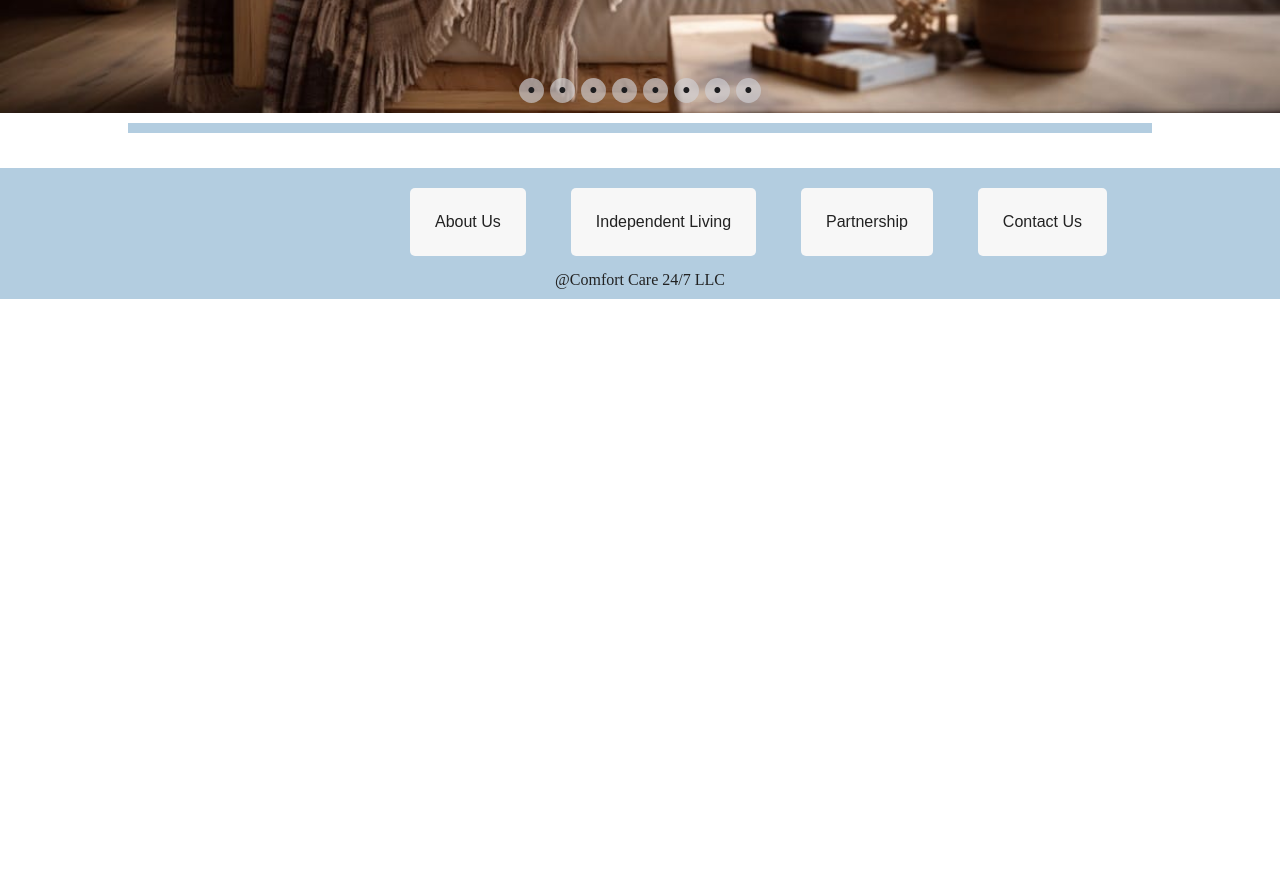
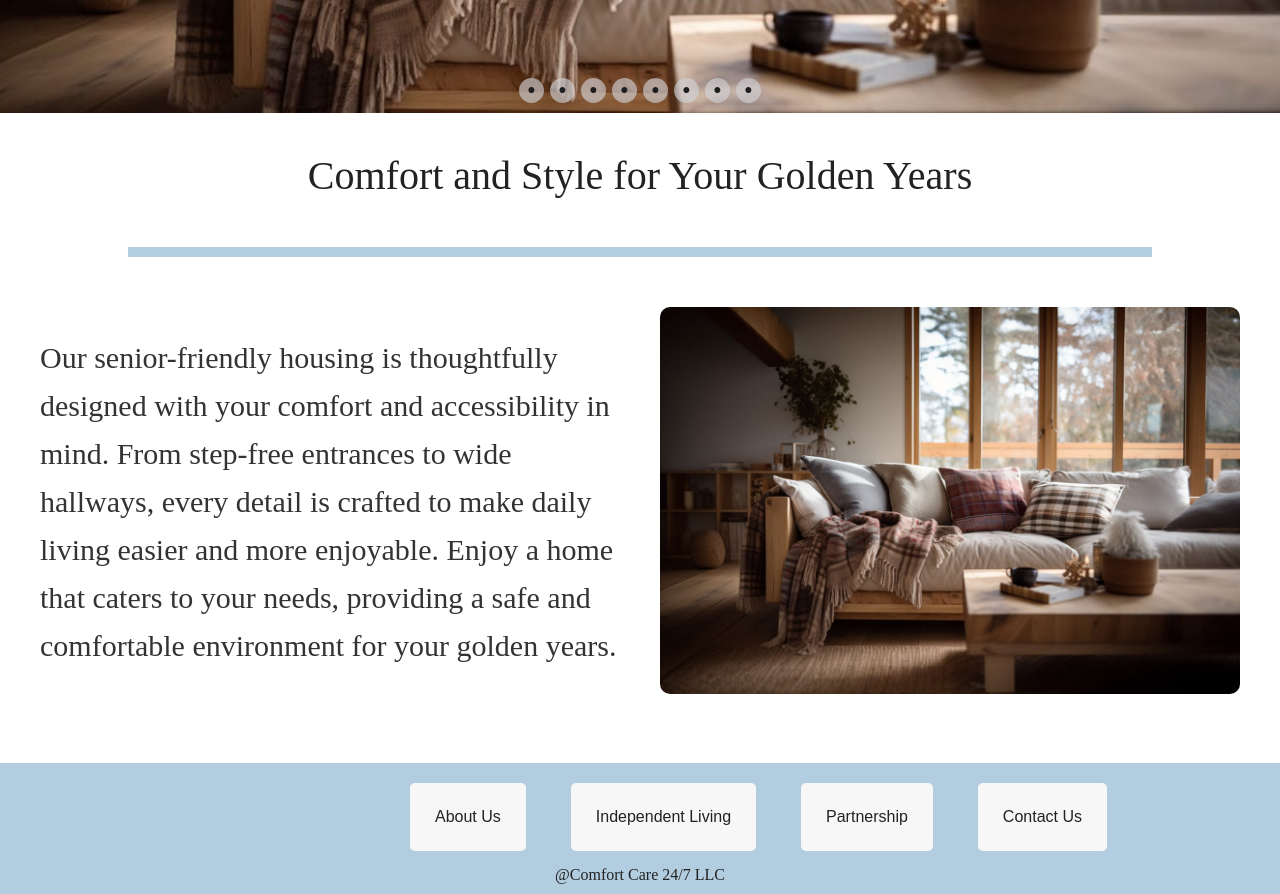
Before and after one commit to Erosas15/comfort-care, a React (Create React App) app in the folder client/: page /independent-living in a window 1280 px wide. Shown: the part 600-1494 px from the top of the page. Before the commit the page ends 899 px from the top, so only its background shows below. Built offline with nearby package versions, Linux system fonts and the light colour scheme.

Commit message:
added care section
fixed bug with carousel
added style and added basic text for each section
TODO: get better text for sections of website

```diff
--- a/client/src/components/IndependentLivingPage.js
+++ b/client/src/components/IndependentLivingPage.js
@@ -1,10 +1,35 @@
-import React, { useState} from "react";
+import React, { useState } from "react";
 import { useLocation } from "react-router-dom";
 import "../styles/independentLivingPage.css";
 import ImageCarousel from "./ImageCarousel";
 
 import HomePage_Photo1 from "./photos/hm-pg-photo1.jpg";
 import HomePage_Photo2 from "./photos/hm-pg-photo2.jpg";
+
+
+const CareSection = ({ independPageIndex, image }) => {
+  const careSectionText = [
+    "Our senior-friendly housing is thoughtfully designed with your comfort and accessibility in mind. From step-free entrances to wide hallways, every detail is crafted to make daily living easier and more enjoyable. Enjoy a home that caters to your needs, providing a safe and comfortable environment for your golden years.",
+    "Say goodbye to the hassles of home maintenance and repairs. Our maintenance-free living ensures that you can spend your time on what truly matters. With our dedicated team handling all the upkeep, you can enjoy a worry-free lifestyle, focusing on activities and hobbies you love.",
+    "Stay engaged and connected with a vibrant community offering a wide range of social activities. From fitness classes to hobby groups, our community events foster friendships and a sense of belonging. Enjoy an active social life, discovering new interests and making lasting memories.",
+    "Your safety and security are our top priorities. With 24/7 surveillance, secure entry points, and emergency response systems, you can have peace of mind knowing you are well-protected. Live confidently in an environment that prioritizes your well-being, day and night.",
+    "Our focus is on providing a lifestyle of independence without the integration of healthcare services. Enjoy the freedom to live on your terms, choosing your healthcare providers and managing your wellness independently. Experience a community that supports your self-sufficiency.",
+    "Embrace a lifestyle that values your independence and self-sufficiency. Our community is designed to empower you to live autonomously, with the support and resources you need to thrive. Enjoy the freedom to make your own choices and live life your way.",
+    "Discover a wealth of amenities and services designed to enhance your daily living. From on-site dining and fitness centers to transportation services and housekeeping, everything you need is conveniently available. Experience a life of ease and convenience with all the essentials at your fingertips.",
+    "Feel the warmth of a welcoming community where neighbors become friends. Our inviting atmosphere fosters a sense of camaraderie and belonging, making every day a pleasure. Enjoy a supportive and friendly environment where you can truly feel at home."
+  ];
+
+  return (
+    <div className="care-section">
+      <div className="care-text">
+        {careSectionText[independPageIndex]}
+      </div>
+      <div className="care-image">
+        <img src={image} alt="Personalized Care" />
+      </div>
+    </div>
+  );
+};
 
 const IndependentLivingPage = () => {
   const location = useLocation();
@@ -37,8 +62,18 @@ const IndependentLivingPage = () => {
 
   const independLivingSubtext = [
     "We offer housing for the needs for our aging population"
-    ]
+  ];
 
+  const independLivingSubTitles = [
+    "Comfort and Style for Your Golden Years",
+    "Enjoy Life, We'll Handle the Rest",
+    "Stay Active, Stay Connected",
+    "Peace of Mind, Day and Night",
+    "Independent Living, Your Way",
+    "Your Life, Your Choices",
+    "Everything You Need, All in One Place",
+    "A Warm Welcome, Every Day"
+  ];
 
   return (
     <div className="independ-pg-container">
@@ -50,16 +85,22 @@ const IndependentLivingPage = () => {
           carouselIndex={independPageIndex}
           setCarouselIndex={setIndependPageIndex}
         />
-
       </div>
 
       <div className="independ-pg-content">
+        <div className="independ-pg-subtitles">
+          {independLivingSubTitles[independPageIndex]}
+        </div>
 
+        <div className="content-color" />
 
-                <div className="content-color"/>
-
+        <CareSection
+          independPageIndex={independPageIndex}
+          image={independPageImages[independPageIndex]}
+        />
       </div>
     </div>
-    );}
+  );
+};
 
 export default IndependentLivingPage;
--- a/client/src/styles/homePage.css
+++ b/client/src/styles/homePage.css
@@ -154,7 +154,6 @@
 .info-card-subtitle{
     font-size: 22px;
     margin: 10px 0;
-    /* color: #363636; */
     text-align: center;
 }
 
--- a/client/src/styles/imageCarousel.css
+++ b/client/src/styles/imageCarousel.css
@@ -74,6 +74,7 @@
     padding: 10px 20px;
     border-radius: 10px;
     margin: 0;
+    display: inline-block;
 }
 
 .carousel-titles {
@@ -83,4 +84,5 @@
 
 .carousel-subtext {
     font-size: 1.5rem;
+    margin-bottom: 30px;
 }
--- a/client/src/styles/independentLivingPage.css
+++ b/client/src/styles/independentLivingPage.css
@@ -11,3 +11,39 @@
     flex-direction: column;
     align-items: center;
 }
+
+
+.independ-pg-subtitles{
+    font-size: 40px;
+    margin-top: 3%;
+    margin-bottom: 3%;
+    text-align: center;
+}
+
+/* independent living page care section */
+
+.care-section {
+    display: flex;
+    align-items: center;
+    justify-content: space-between;
+    padding: 20px;
+  }
+
+  .care-text {
+    flex: 1;
+    padding: 20px;
+    font-size: 30px;
+    line-height: 1.6;
+    color: #333;
+  }
+
+  .care-image {
+    flex: 1;
+    padding: 20px;
+  }
+
+  .care-image img {
+    width: 100%;
+    height: auto;
+    border-radius: 10px;
+  }
```
Lines whose indentation alone changed are shown as unchanged.
